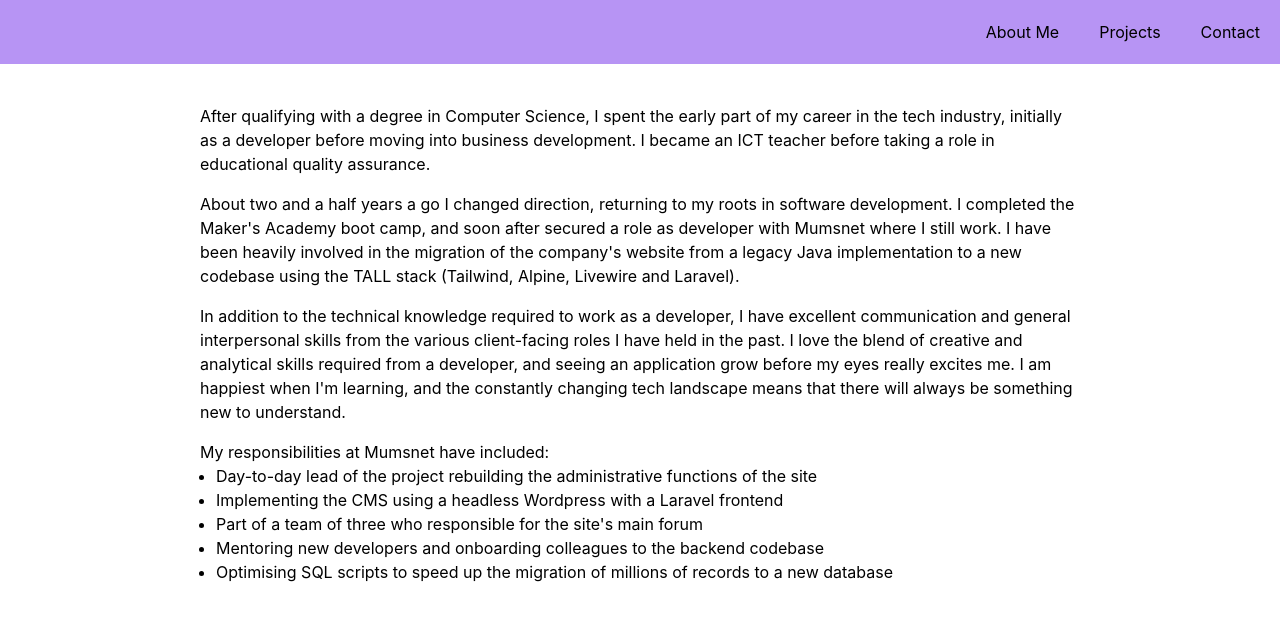
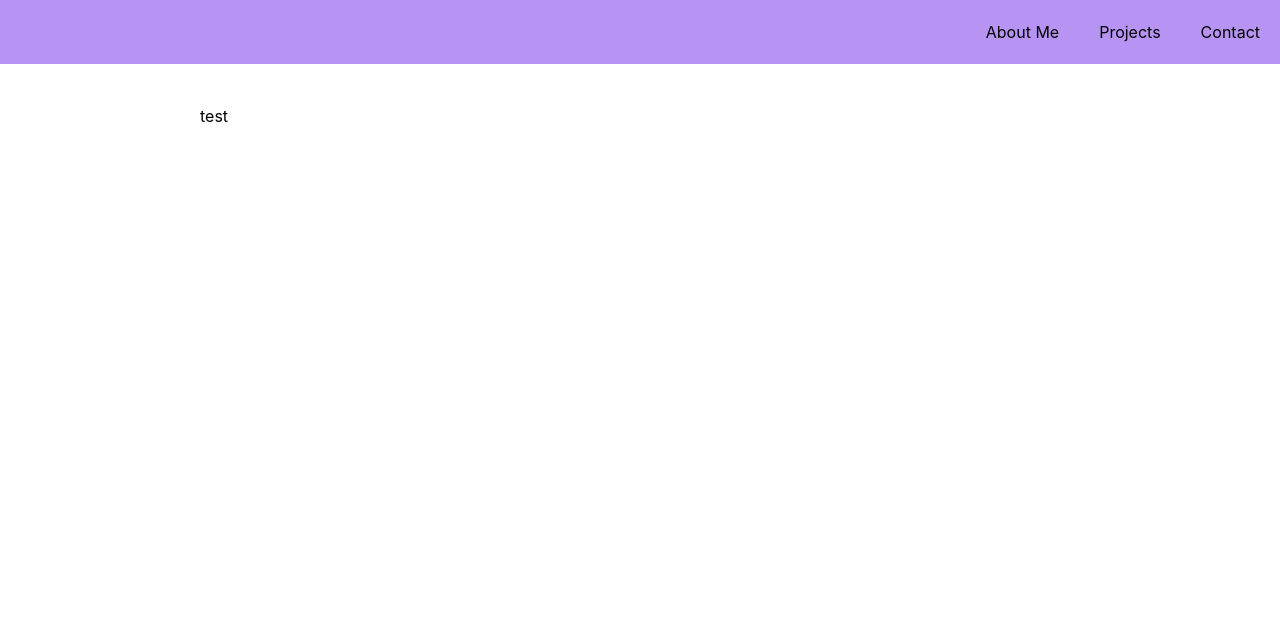
Before and after one commit to PhilipVigus/portfolio2, a React (Create React App) app: page /loading in a window 1280 px wide. Before the commit this address led to /about. Shown: the top 620 px of the page. Built offline with nearby package versions, Linux system fonts and the light colour scheme.

Commit message:
Add a skeleton loading screen

```diff
--- a/src/components/App.jsx
+++ b/src/components/App.jsx
@@ -4,6 +4,7 @@ import Header from './header/Header';
 import About from './pages/about/About';
 import Projects from './pages/projects/Projects';
 import Contact from './pages/contact/Contact';
+import Loading from './pages/loading/Loading';
 
 function App() {
   return (
@@ -11,6 +12,7 @@ function App() {
       <Box bg="white" w="100%" color="black">
         <Header />
         <Routes>
+          <Route path="/loading" element={<Loading />} />
           <Route path="/about" element={<About />} />
           <Route path="/projects" element={<Projects />} />
           <Route path="/contact" element={<Contact />} />
--- /dev/null
+++ b/src/components/pages/loading/Loading.jsx
@@ -0,0 +1,12 @@
+import { Box } from '@chakra-ui/react';
+import TypedSentence from './TypedSentence';
+
+function Loading() {
+  return (
+    <Box p={10} w="75%" mx="auto">
+      <TypedSentence sentence="test" />
+    </Box>
+  );
+}
+
+export default Loading;
```
